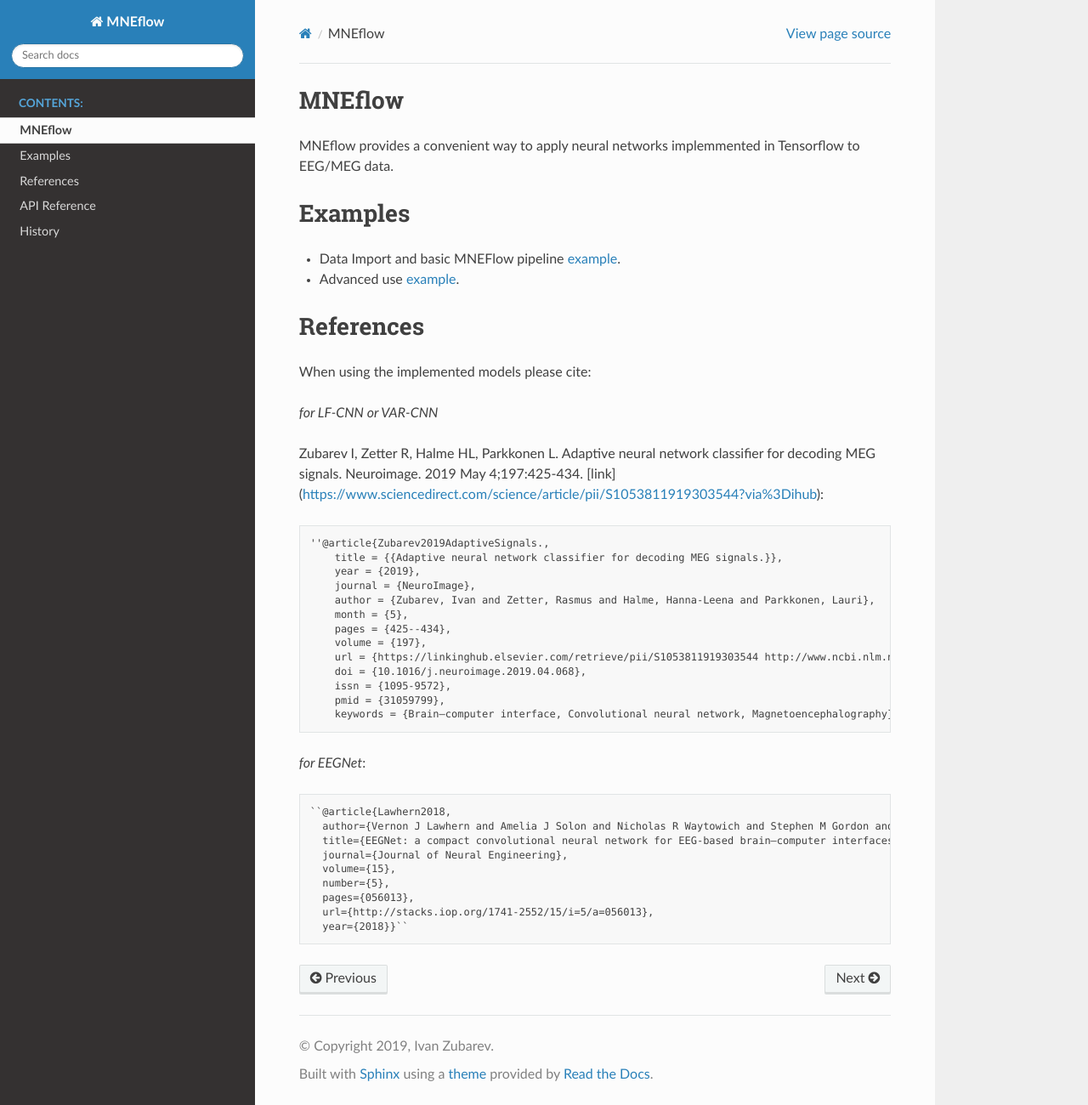
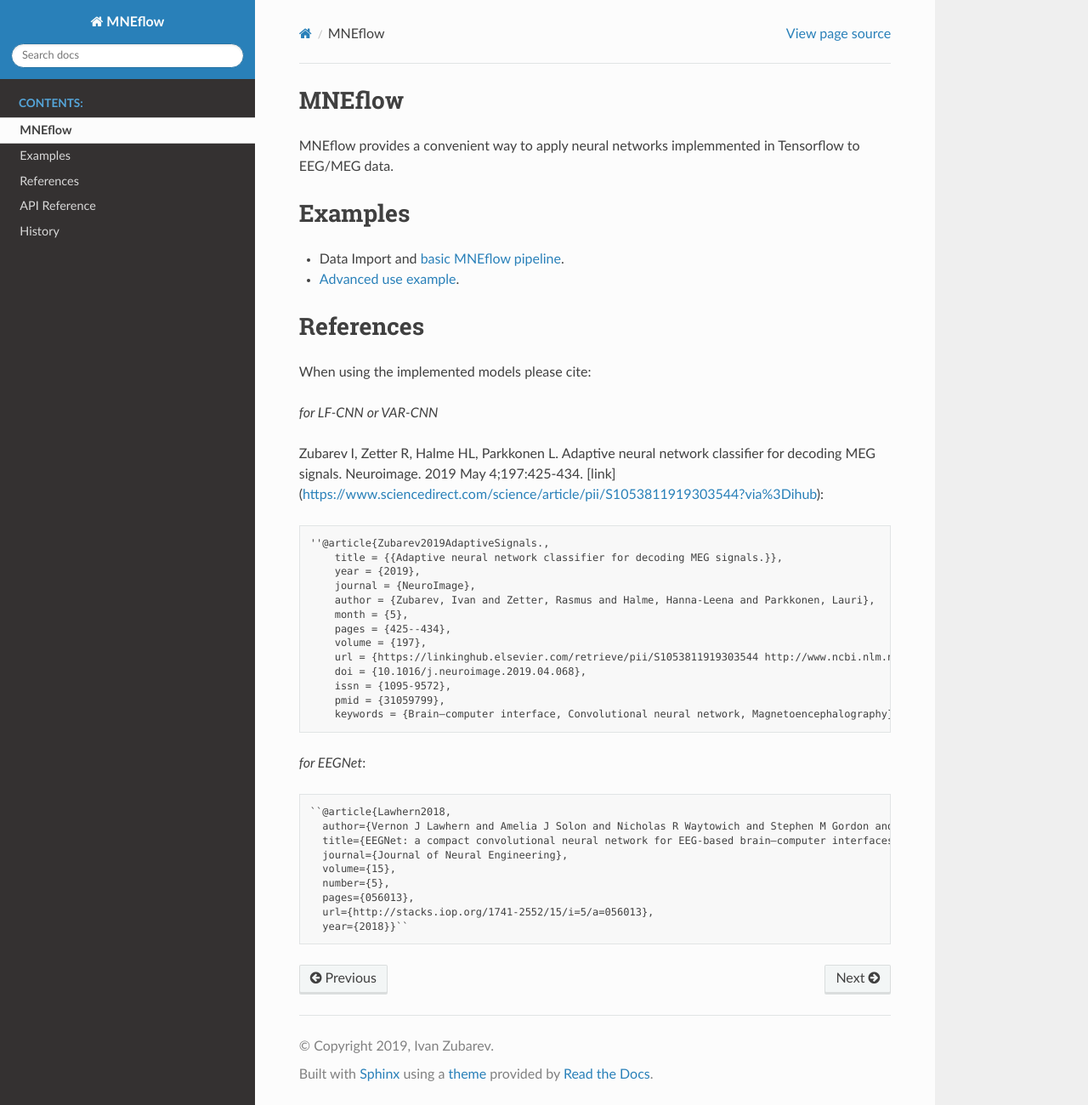
Before and after one commit to zubara/mneflow, a Sphinx documentation site: the page built from docs/intro.rst, in a window 1280 px wide and 1300 px high. Shown: the whole window at 85% size. Built offline with Sphinx 7.4.7 and the Read the Docs theme 2.0.0, drawn with Linux system fonts in a browser that asks for light colours.

Commit message:
updated docs

```diff
--- a/docs/intro.rst
+++ b/docs/intro.rst
@@ -5,8 +5,8 @@
 
 Examples
 ========
-* Data Import and basic MNEFlow pipeline `example <https://github.com/zubara/mneflow/blob/master/examples/mneflow_example.ipynb>`_.
-* Advanced use `example <https://github.com/zubara/mneflow/blob/master/examples/own_graph_example.ipynb>`_.
+* Data Import and `basic MNEflow pipeline <https://github.com/zubara/mneflow/blob/master/examples/mneflow_example.ipynb>`_.
+* `Advanced use example <https://github.com/zubara/mneflow/blob/master/examples/own_graph_example.ipynb>`_.
 
 
 
```
Also changed, not shown: 7 other files.
